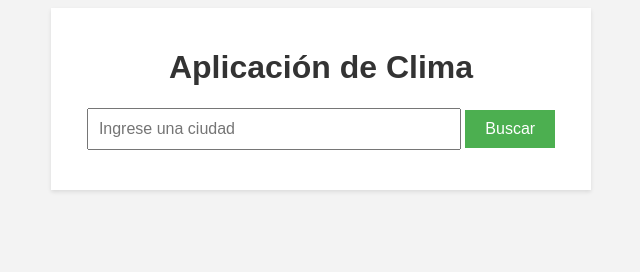
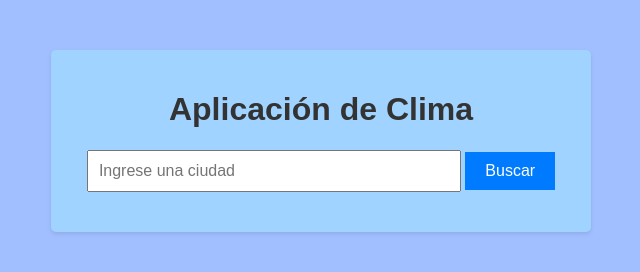
Before and after one commit to Santi05C/Clima-de-Ciudades, a plain HTML site: page index.html in a window 1280 px wide. Shown: the whole page, without its empty margins (319-959 px from the left). Drawn offline with Linux system fonts and the light colour scheme.

Commit message:
last commit

```diff
--- a/script.js
+++ b/script.js
@@ -16,7 +16,6 @@ function fetchDatosClima(ciudad) {
 }
 
 function mostrarDatosClima(data) {
-  console.log(data);
   const divDatosClima = document.getElementById("datosClima");
   divDatosClima.innerHTML = "";
 
--- a/style.css
+++ b/style.css
@@ -1,14 +1,16 @@
 body {
   font-family: Arial, sans-serif;
-    background-color: #f3f3f3;
+  background-color: #a1bfff;
 }
 
 .contenedor {
   max-width: 500px;
   margin: 0 auto;
+  margin-top: 50px;
   padding: 20px;
   text-align: center;
-    background-color: #ffffff;
+  background-color: #a0d3ff;
+  border-radius: 5px;
   box-shadow: 0 2px 4px rgba(0, 0, 0, 0.1);
 }
 
@@ -25,7 +27,7 @@ body {
 button {
   padding: 10px 20px;
   font-size: 16px;
-    background-color: #4CAF50;
+  background-color: #007bff;
   color: #ffffff;
   border: none;
   cursor: pointer;
```
Lines whose indentation alone changed are shown as unchanged.
